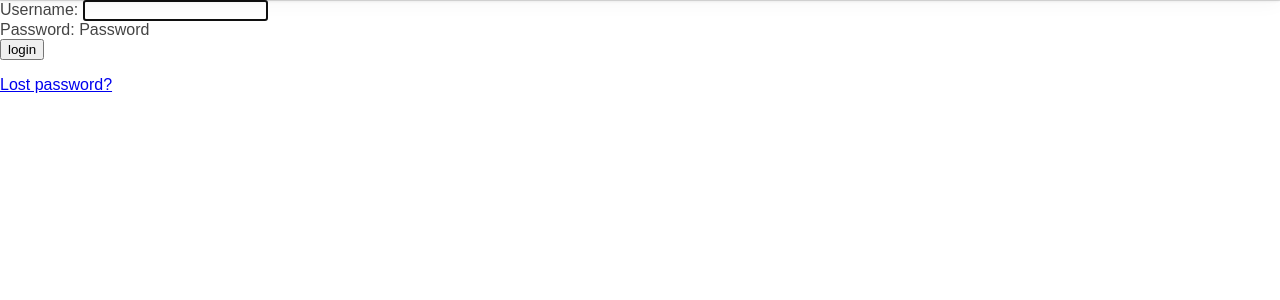
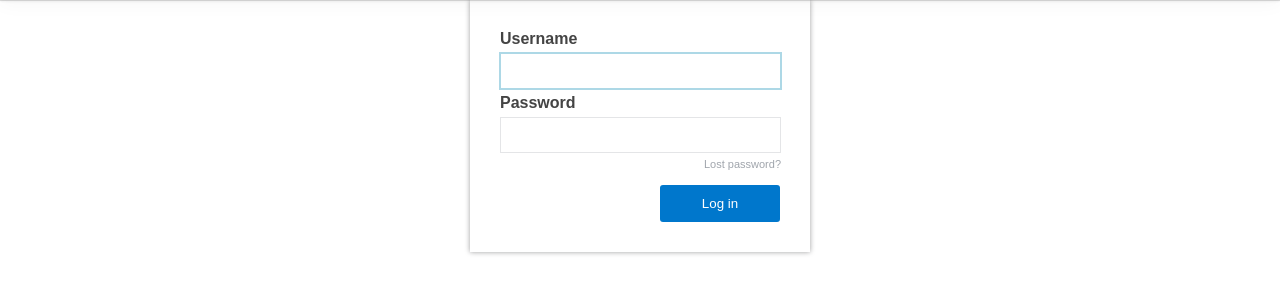
Before and after one commit to naclonts/mylocalmarket, a Django app: page /accounts/login/ in a window 1280 px wide. Shown: the part 60-360 px from the top of the page. Run offline with Django 3.2, Linux system fonts and the light colour scheme; some libraries are stand-ins or nearby versions.

Commit message:
styles for login page

```diff
--- a/markets/static/css/styles.css
+++ b/markets/static/css/styles.css
@@ -302,7 +302,7 @@ button {
 
 
 /* Summary info containers */
-.market-summary-wrapper {
+.market-summary-wrapper, .form-wrapper {
     box-sizing: border-box;
     float: right;
     display: flex;
@@ -316,21 +316,24 @@ button {
     width: calc(100% - 600px);
 }
 
-.market-summary {
+.market-summary,
+.flat-box {
     box-shadow: 0 0 5px 0 rgba(12,13,14,0.4);
     font-family: sans-serif;
     display: flex;
     flex-wrap: wrap;
     flex-direction: column;
     min-height: 12em;
+    margin: 0 auto;
     margin-bottom: 2rem;
     padding-top: .9375rem;
     padding-left: .9375rem;
     padding-right: .9375rem;
     /* 4 per row: */
     /*width: calc(100% * (1/4) - 10px - 1px);*/
-    width: 100%;
+    width: 90%;
 }
+
 
 .market-summary a {
     color: #2c7ef0;
@@ -360,3 +363,73 @@ button {
 .market-address {
     text-decoration: none;
 }
+
+
+/* Forms */
+.form {
+    position: relative;
+    margin: 0 auto;
+    padding: 30px;
+    width: 280px;
+    vertical-align: baseline;
+}
+
+.auth-page-container label {
+    font-weight: bold;
+}
+
+.auth-page-container input[type=text],
+.auth-page-container input[type=email],
+.auth-page-container input[type=password] {
+    width: 263px;
+    line-height: 1.3;
+    font-size: 100%;
+    padding: 8px;
+    margin-bottom: 10px;
+    height: 18px;
+    border: 1px solid hsl(219, 6%, 90%);
+    border-radius: 0;
+    cursor: auto;
+}
+
+.auth-page-container input[type=text]:focus,
+.auth-page-container input[type=email]:focus,
+.auth-page-container input[type=password]:focus,
+.auth-page-container input[type=text]:hover,
+.auth-page-container input[type=email]:hover,
+.auth-page-container input[type=password]:hover {
+    border: 1px solid lightblue;
+    outline: 1px solid lightblue;
+}
+
+.auth-page-container #forgot-pw {
+    position: relative;
+    color: hsl(212, 7%, 65%);
+    font-size: 11px;
+    font-weight: normal;
+    text-decoration: none;
+    text-align: right;
+}
+
+/* log in button */
+.auth-page-container .form input {
+    margin: 5px 0 5px 0;
+    transition: none;
+}
+.auth-page-container .form button.btn {
+    position: absolute;
+    bottom: 30px;
+    right: 30px;
+    text-align: center;
+    background: hsl(205, 100%, 40%);
+    color: #FFF;
+    border-radius: 3px;
+    width: 120px;
+    padding: 12px 40px;
+    box-shadow: none;
+    text-shadow: none;
+    text-decoration: none;
+    border: none;
+    cursor: pointer;
+    margin-bottom: 0;
+}
--- a/templates/registration/login.html
+++ b/templates/registration/login.html
@@ -4,7 +4,9 @@
 <h2>Login</h2>
 {% endblock %}
 
+
 {% block content %}
+<div class="auth-page-container">
 {% if form.errors %}
 <p>
     Your username and password didn't match. Please give it another go.
@@ -21,23 +23,24 @@
     {% endif %}
 {% endif %}
 
-<form action="{% url 'auth:login' %}" method="post" class="form">
+<form action="{% url 'auth:login' %}" method="post" class="form flat-box">
     {% csrf_token %}
     <div>
-        <td>{{ form.username.label_tag }}</td>
+        <td><label>Username</label></td>
         <td>{{ form.username }}</td>
     </div>
     <div>
-        <td>{{ form.password.label_tag }}</td>
-        <td>{{ form.password.label }}</td>
+        <td><label>Password</label></td>
+        <td>{{ form.password }}</td>
     </div>
 
     <div>
-        <input type="submit" value="login" />
+        <button type="submit" class="btn">Log in</button>
         <input type="hidden" name="next" value="{{ next }}" />
     </div>
+
+    <a id="forgot-pw" href="#">Lost password?</a>
 </form>
 
-<p><a href="#">Lost password?</a></p>
-
+</div>
 {% endblock %}
```
